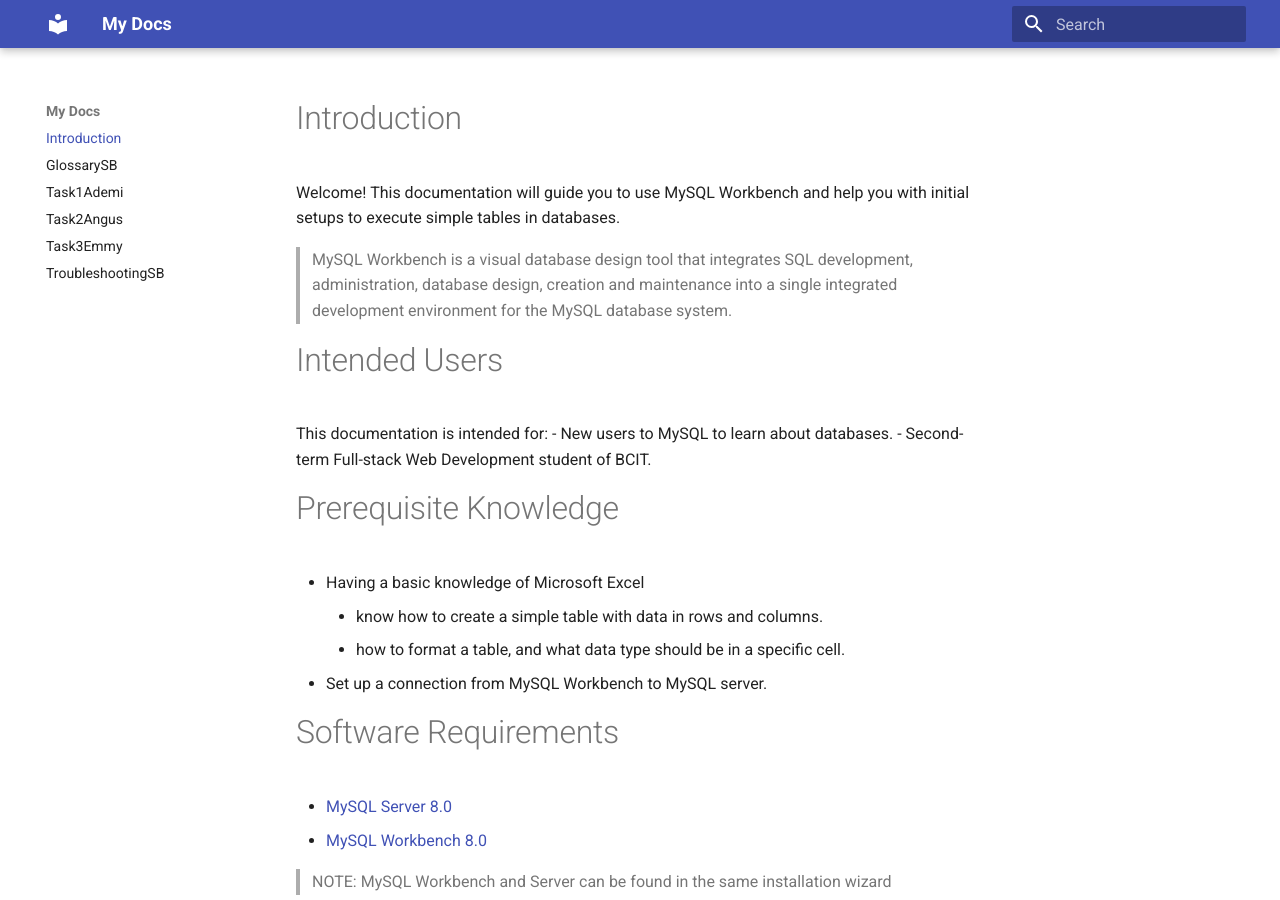
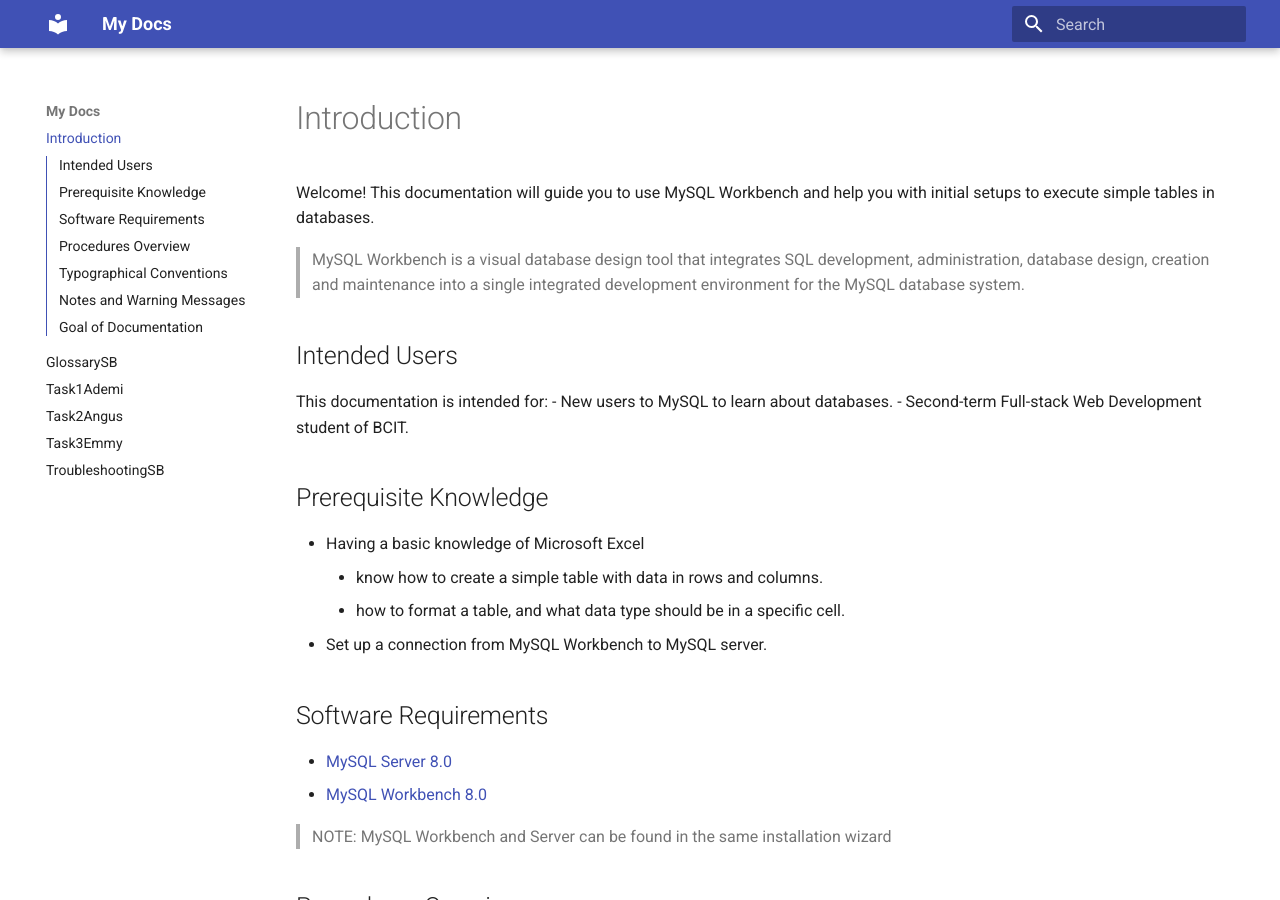
Before and after one commit to tastytough/COMP2116-UserDocs, an MkDocs documentation site: the page built from docs/index.md, in a window 1280 px wide and 900 px high. Built offline with MkDocs 1.6.1 and Material for MkDocs 9.7.7, drawn with Linux system fonts in a browser that asks for light colours.

Commit message:
fix formatting, add navigation

```diff
--- a/docs/index.md
+++ b/docs/index.md
@@ -6,19 +6,19 @@ Welcome! This documentation will guide you to use MySQL Workbench and help you w
 MySQL Workbench is a visual database design tool that integrates SQL development, administration, database design, creation and maintenance into a single integrated development environment for the MySQL database system.
 
 
-# Intended Users
+## Intended Users
 This documentation is intended for:
 - New users to MySQL to learn about databases.
 - Second-term Full-stack Web Development student of BCIT.
 
 
-# Prerequisite Knowledge
+## Prerequisite Knowledge
 - Having a basic knowledge of Microsoft Excel
     - know how to create a simple table with data in rows and columns.
     - how to format a table, and what data type should be in a specific cell.
 - Set up a connection from MySQL Workbench to MySQL server.
 
-# Software Requirements
+## Software Requirements
 
 - [MySQL Server 8.0](https://dev.mysql.com/downloads/installer/)
 - [MySQL Workbench 8.0](https://dev.mysql.com/downloads/installer/)
@@ -27,9 +27,9 @@ This documentation is intended for:
 
 
 
-# Procedures Overview
+## Procedures Overview
 
-# Typographical Conventions
+## Typographical Conventions
 1. When you see **bold text**, it’s a mouse action:
 
     E.g **Click** [File, New Query Tab] to create a new query tab to type commands for your table.
@@ -46,9 +46,9 @@ This documentation is intended for:
 
 5. File names, schemas, tables are shown as a same format: test-constrainst-e-nguyen
 
-# Notes and Warning Messages
+## Notes and Warning Messages
 
-# Goal of Documentation
+## Goal of Documentation
 - Learn about ERD, draw ERD
 - Learn about data types in databases
 - Learn about primary keys, foreign keys
--- a/mkdocs.yml
+++ b/mkdocs.yml
@@ -1,3 +1,6 @@
 site_name: My Docs
 theme:
   name: material
+  features:
+    - navigation.tracking
+    - toc.integrate
```
